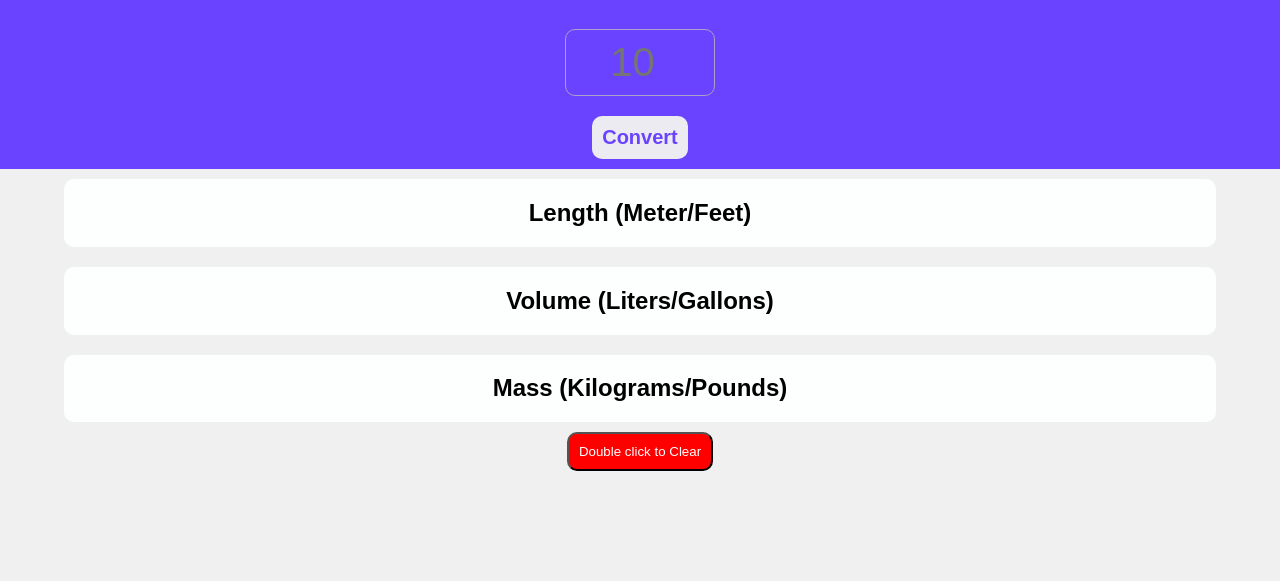
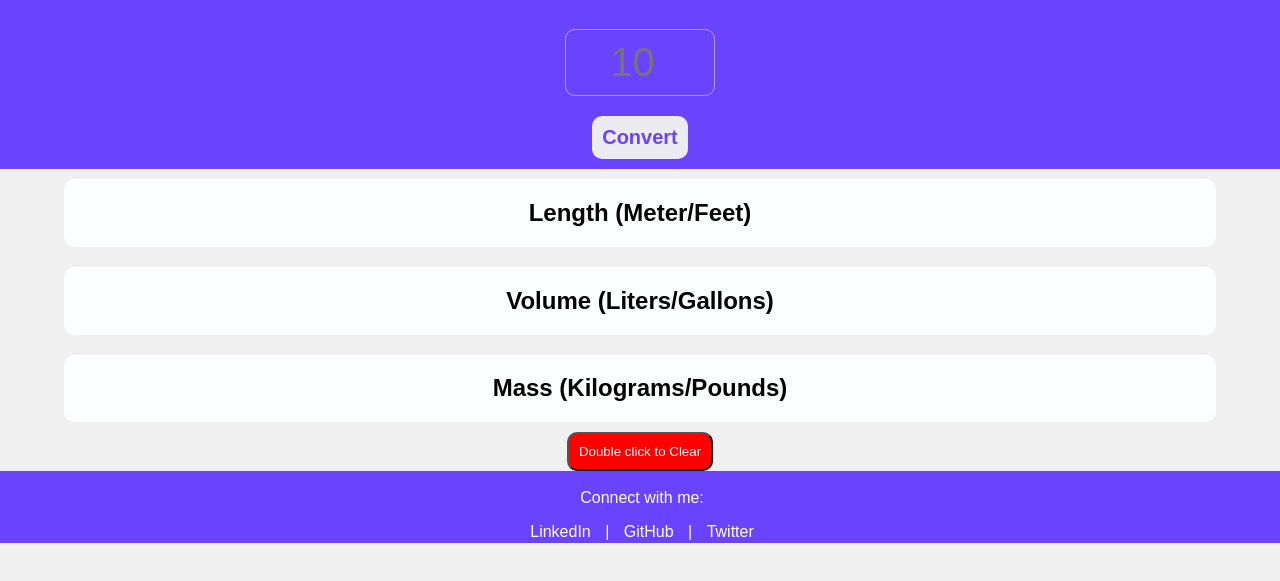
Before and after one commit to HandOnPractices/unitConverterApp, a plain HTML site: page index.html in a window 1280 px wide. Shown: the part 101-682 px from the top of the page. Drawn offline with Linux system fonts and the light colour scheme.

Commit message:
add a footer with social media links
Signed-off-by: David <nanjiladavid2@gmail.com>

```diff
--- a/index.html
+++ b/index.html
@@ -31,6 +31,12 @@
             <button id="clear-btn">Double click to Clear</button>
         </div>
     </div>
+    <footer>
+        <p>Connect with me:</p>
+        <a href="https://www.linkedin.com/in/david-nanjila/" target="_blank">LinkedIn</a> |
+        <a href="https://github.com/stoicdavi" target="_blank">GitHub</a> |
+        <a href="https://x.com/DavidNanji9396" target="_blank">Twitter</a>
+    </footer>
     <script src="script.js"></script>
 </body>
 </html>
--- a/styles.css
+++ b/styles.css
@@ -66,3 +66,24 @@ body{
     padding: 10px;
     border-radius: 10px;
 }
+
+
+footer {
+    text-align: center;
+    padding: 2px;
+    background-color: #6943FF;
+    color: white;
+    position: relative;
+    bottom: 0;
+    width: 100%;
+}
+
+footer a {
+    color: white;
+    text-decoration: none;
+    margin: 0 10px;
+}
+
+footer a:hover {
+    text-decoration: underline;
+}
```
